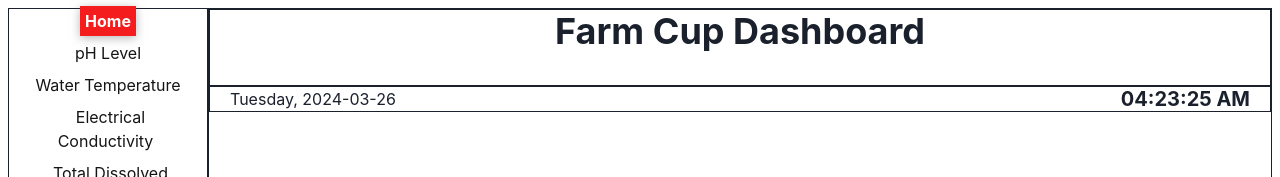
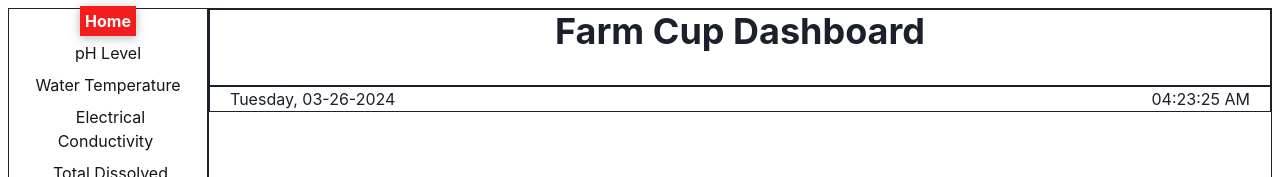
Before and after one commit to hydro-thesis/farmcup_website, a React (Vite) app in the folder frontend-workshop/: page / in a window 1280 px wide. Shown: the top 177 px of the page. Built offline with nearby package versions, Linux system fonts and the light colour scheme; no server answers.

Commit message:
adjust-date-format

```diff
--- a/frontend-workshop/src/assets/live-clock/index.jsx
+++ b/frontend-workshop/src/assets/live-clock/index.jsx
@@ -20,7 +20,7 @@ const Clock = () => {
         const year = d.getFullYear();
         const month = formatTime(d.getMonth() + 1); // Months are zero-indexed
         const day = formatTime(d.getDate());
-        return `${dayOfWeek}, ${year}-${month}-${day}`;
+        return `${dayOfWeek}, ${month}-${day}-${year}`;
     }
 
     function tick() {
@@ -49,8 +49,7 @@ const Clock = () => {
                     <Text size={'md'}> {date} </Text>
                 </GridItem>
                 <GridItem bgColor={''} textAlign={'right'} mr={5}>
-                    <Heading size={'md'}> {time} </Heading>
-
+                    <Text size={'md'}> {time} </Text>
                 </GridItem>
             </SimpleGrid>
         </Flex>
```
